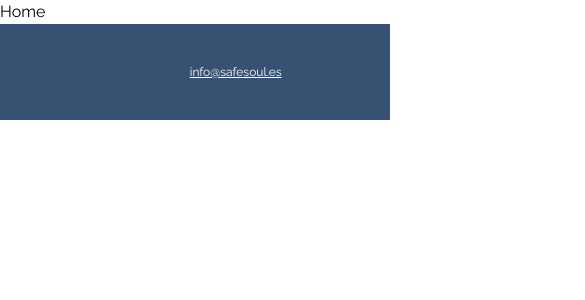
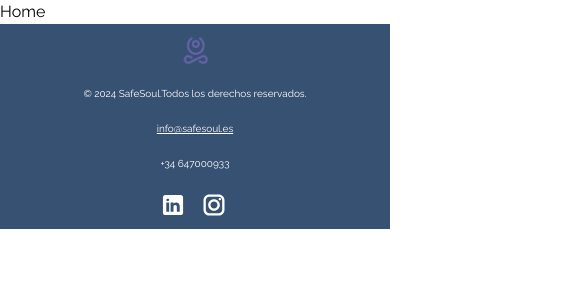
Before and after one commit to LorelizDev/hackaton-F5-G1-2024, a React (Vite) app: page / in a window 390 px wide. Shown: the top 300 px of the page, 585 px wide, since content can reach past the window. Built offline with nearby package versions, Linux system fonts and the light colour scheme.

Commit message:
Feat(Client): Add Mediaqueries footer

```diff
--- a/src/components/Footer.css
+++ b/src/components/Footer.css
@@ -25,3 +25,53 @@
     align-items: center;
     gap: 5px;
 }
+
+/* Para móvil */
+@media (max-width: 480px) {
+    .footer-content {
+      flex-direction: column;
+      gap: 20px;
+      justify-content: center;
+    }
+
+    .footer {
+      padding: 10px;
+      font-size: 10px;
+    }
+
+    .social {
+      gap: 15px;
+    }
+  }
+
+  /* Para tablet */
+  @media (min-width: 481px) and (max-width: 768px) {
+    .footer-content {
+      gap: 100px;
+    }
+
+    .footer {
+      padding: 10px;
+      font-size: 11px;
+    }
+
+    .social {
+      gap: 10px;
+    }
+  }
+
+  /* Para escritorio*/
+  @media (min-width: 769px) {
+    .footer-content {
+      gap: 210px;
+    }
+
+    .footer {
+      padding: 12px;
+      font-size: 12px;
+    }
+
+    .social {
+      gap: 5px;
+    }
+  }
```
